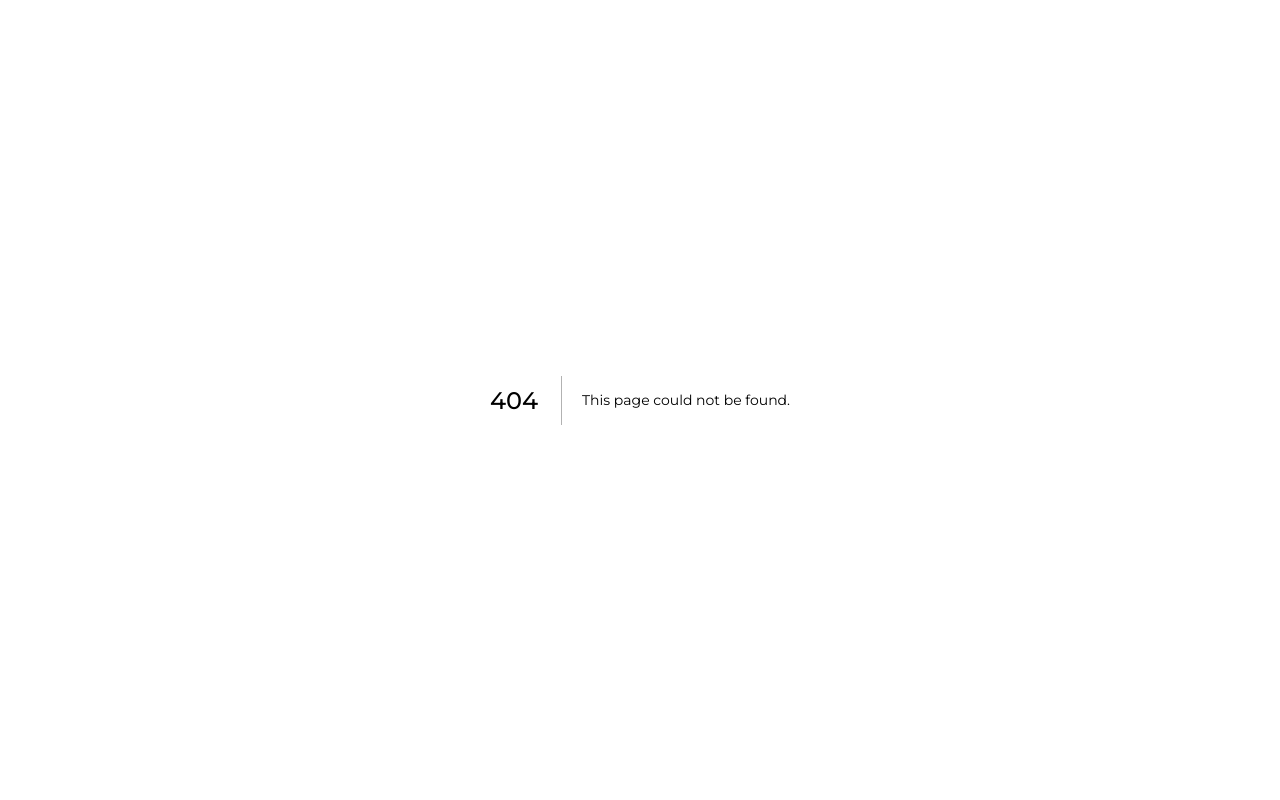
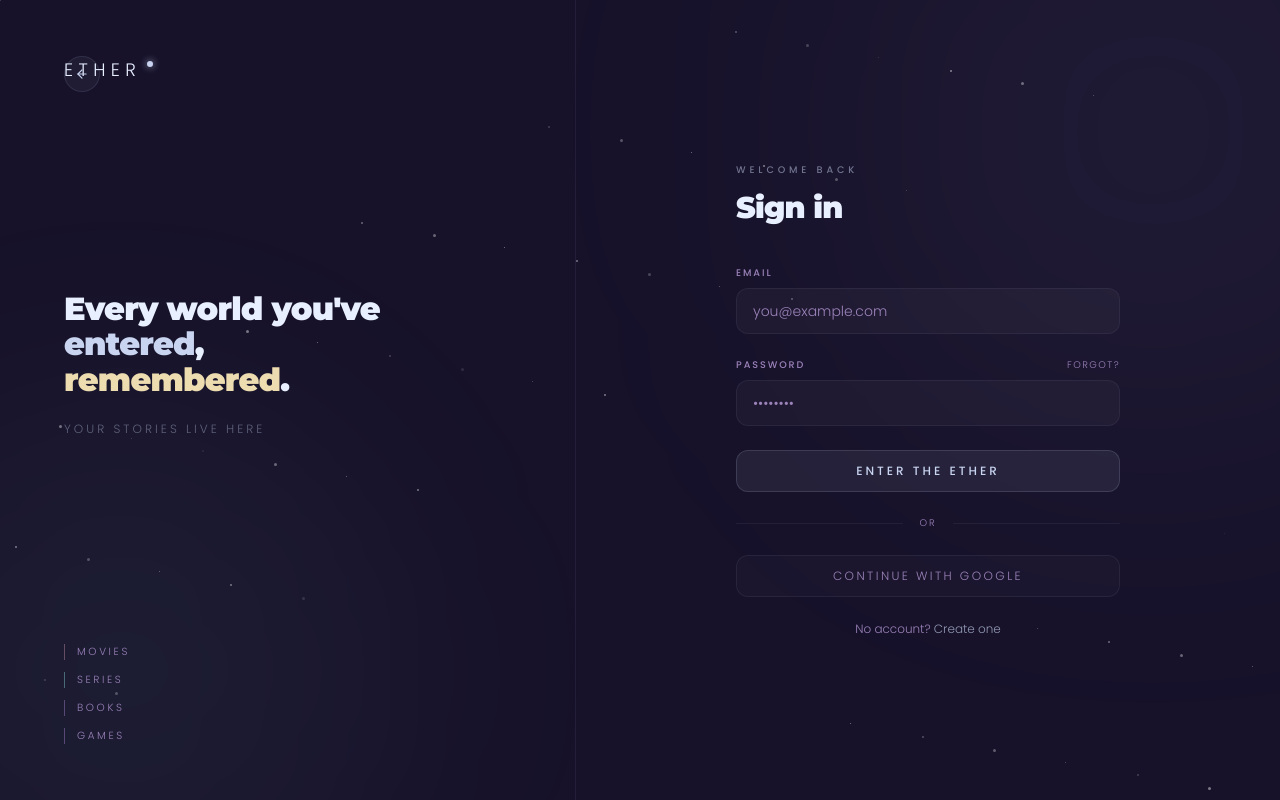
Before and after one commit to kazeulo/ether., a Next.js app: page /auth/login in a window 1280 px wide. Before the commit this address had no page. Built offline with nearby package versions, Linux system fonts and the light colour scheme; no server answers; a web font is replaced by a local one.

Commit message:
feat: add back button for the pages

```diff
--- a/app/about/page.tsx
+++ b/app/about/page.tsx
@@ -71,6 +71,34 @@ export default function AboutPage() {
       className="min-h-screen relative overflow-hidden"
       style={{ background: "var(--color-bg-base)", color: "var(--color-text-primary)", fontFamily: "var(--font-body)", fontWeight: 300 }}
     >
+
+      {/* Back button */}
+      <Link
+        href="/"
+        className="absolute top-14 left-16 z-10 flex items-center justify-center w-9 h-9 rounded-full transition-all hover:-translate-x-0.5 hover:brightness-125"
+        style={{
+          background: "rgba(200,212,240,0.05)",
+          border: "1px solid rgba(200,212,240,0.1)",
+          color: "var(--color-mist)",
+        }}
+        aria-label="Go back"
+      >
+        <svg
+          xmlns="http://www.w3.org/2000/svg"
+          width="14"
+          height="14"
+          viewBox="0 0 24 24"
+          fill="none"
+          stroke="currentColor"
+          strokeWidth="2"
+          strokeLinecap="round"
+          strokeLinejoin="round"
+          // style={{ transform: "translateX(-0.5px)" }}
+        >
+          <path d="M19 12H5" />
+          <path d="M12 19l-7-7 7-7" />
+        </svg>
+      </Link>
 
       {/* Background */}
       <div className="fixed inset-0 pointer-events-none z-0">
--- a/app/login/page.tsx
+++ b/app/auth/login/page.tsx
@@ -72,6 +72,34 @@ export default function LoginPage() {
 
   return (
     <div className="min-h-screen bg-bg-base text-text-primary flex relative overflow-hidden">
+
+      {/* Back button */}
+      <Link
+        href="/"
+        className="absolute top-14 left-16 z-10 flex items-center justify-center w-9 h-9 rounded-full transition-all hover:-translate-x-0.5 hover:brightness-125"
+        style={{
+          background: "rgba(200,212,240,0.05)",
+          border: "1px solid rgba(200,212,240,0.1)",
+          color: "var(--color-mist)",
+        }}
+        aria-label="Go back"
+      >
+        <svg
+          xmlns="http://www.w3.org/2000/svg"
+          width="14"
+          height="14"
+          viewBox="0 0 24 24"
+          fill="none"
+          stroke="currentColor"
+          strokeWidth="2"
+          strokeLinecap="round"
+          strokeLinejoin="round"
+          // style={{ transform: "translateX(-0.5px)" }}
+        >
+          <path d="M19 12H5" />
+          <path d="M12 19l-7-7 7-7" />
+        </svg>
+      </Link>
 
       {/* Starfield */}
       <div className="fixed inset-0 pointer-events-none">
--- a/app/register/page.tsx
+++ b/app/auth/register/page.tsx
@@ -7,7 +7,6 @@ import { createClient } from "@/utils/supabase/client";
 import { stars } from "@/designs/Stars";
 
 // Types
-
 type FormState = {
   username: string;
   email:    string;
@@ -22,7 +21,6 @@ type Field = {
 };
 
 // Constants
-
 const fields: Field[] = [
   { id: "username", label: "Username", type: "text",     placeholder: "cosmicwatcher" },
   { id: "email",    label: "Email",    type: "email",    placeholder: "you@example.com" },
@@ -81,6 +79,34 @@ export default function RegisterPage() {
 
   return (
     <div className="min-h-screen bg-bg-base text-text-primary flex relative overflow-hidden">
+
+      {/* Back button */}
+      <Link
+        href="/"
+        className="absolute top-14 left-16 z-10 flex items-center justify-center w-9 h-9 rounded-full transition-all hover:-translate-x-0.5 hover:brightness-125"
+        style={{
+          background: "rgba(200,212,240,0.05)",
+          border: "1px solid rgba(200,212,240,0.1)",
+          color: "var(--color-mist)",
+        }}
+        aria-label="Go back"
+      >
+        <svg
+          xmlns="http://www.w3.org/2000/svg"
+          width="14"
+          height="14"
+          viewBox="0 0 24 24"
+          fill="none"
+          stroke="currentColor"
+          strokeWidth="2"
+          strokeLinecap="round"
+          strokeLinejoin="round"
+          // style={{ transform: "translateX(-0.5px)" }}
+        >
+          <path d="M19 12H5" />
+          <path d="M12 19l-7-7 7-7" />
+        </svg>
+      </Link>
 
       {/* Starfield */}
       <div className="fixed inset-0 pointer-events-none">
--- a/app/components/homepage_components/HeroSection.tsx
+++ b/app/components/homepage_components/HeroSection.tsx
@@ -193,7 +193,7 @@ export default function HeroSection() {
           style={{ animationFillMode: "forwards" }}
         >
           <Link
-            href="/register"
+            href="/auth/register"
             className="transition-all hover:brightness-110"
             style={{
               padding: "0.65rem 1.9rem",
```
Also changed, not shown: 2 other files (tests, documents, lock files or other folders).
